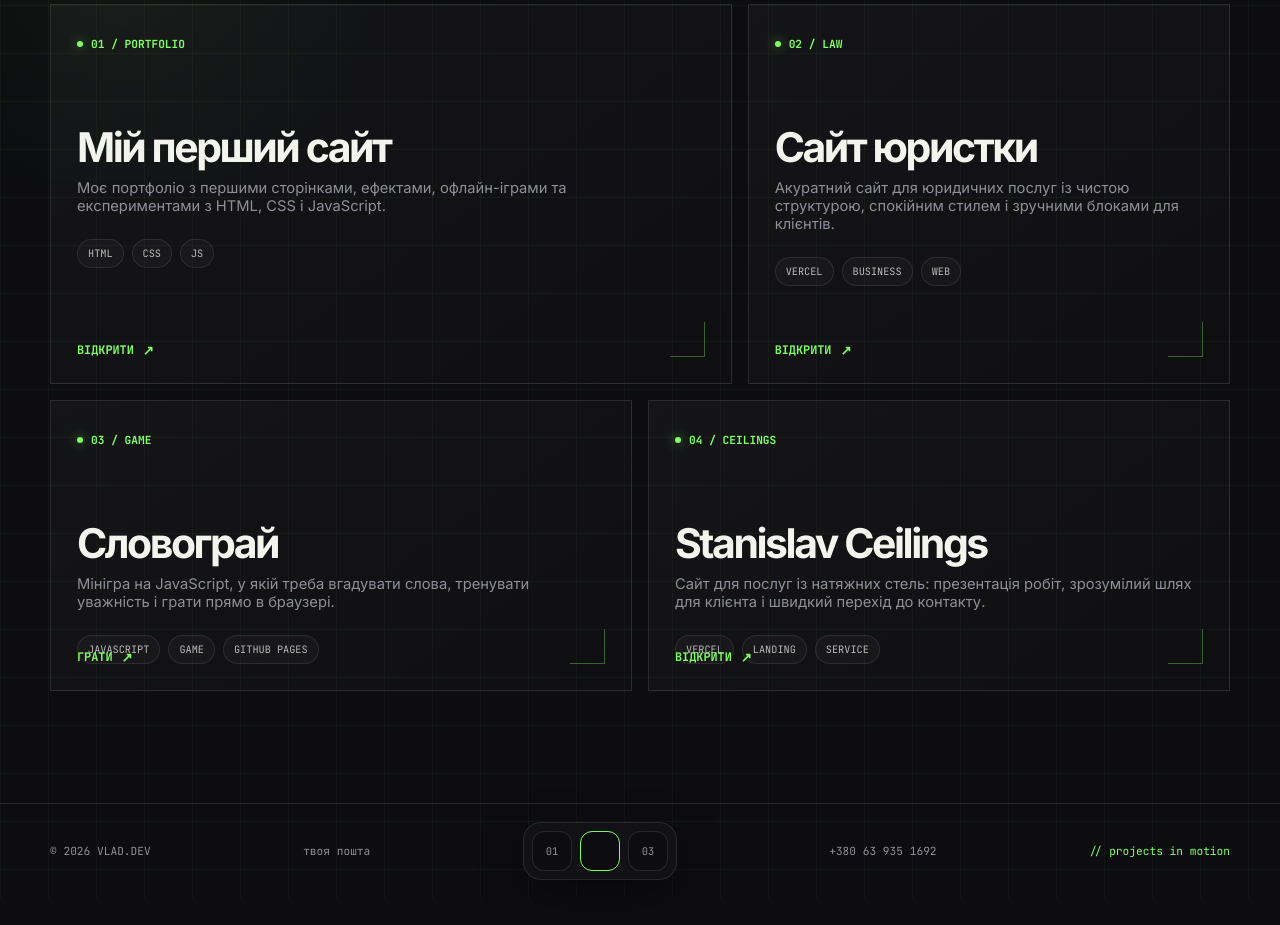
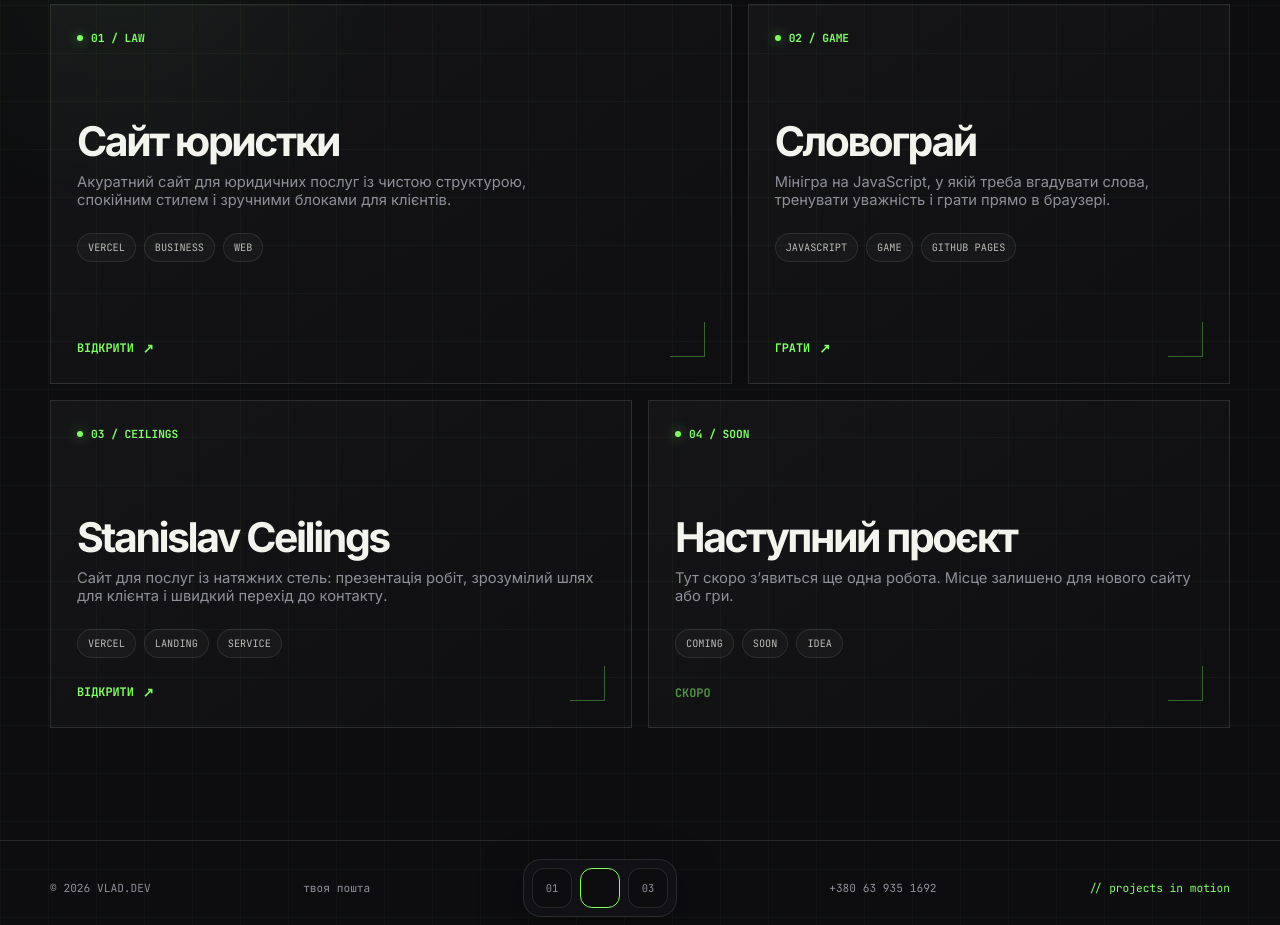
Before and after one commit to Vlad-Coder-design/vlad-portfolio, a plain HTML site: page page-2.html in a window 1280 px wide. Shown: the part 619-1544 px from the top of the page. Before the commit the page ends 1517 px from the top, so only its background shows below. Drawn offline with Linux system fonts and the light colour scheme.

Commit message:
Reorder project cards

```diff
--- a/page-2.html
+++ b/page-2.html
@@ -286,6 +286,8 @@
       position: relative;
       min-height: 270px;
       padding: 26px;
+      display: flex;
+      flex-direction: column;
       border: 1px solid var(--line);
       background: linear-gradient(145deg, rgba(255, 255, 255, 0.035), rgba(255, 255, 255, 0.012));
       overflow: hidden;
@@ -372,9 +374,9 @@
     }
 
     .project-link {
-      position: absolute;
-      left: 26px;
-      bottom: 24px;
+      width: max-content;
+      margin-top: auto;
+      padding-top: 26px;
       display: inline-flex;
       align-items: center;
       gap: 9px;
@@ -384,6 +386,16 @@
       font-weight: 700;
       text-transform: uppercase;
       transition: color 180ms ease, transform 180ms ease;
+    }
+
+    .project-soon {
+      margin-top: auto;
+      padding-top: 26px;
+      color: rgba(127, 255, 100, 0.55);
+      font-family: "JetBrains Mono", monospace;
+      font-size: 0.74rem;
+      font-weight: 700;
+      text-transform: uppercase;
     }
 
     .project-link::after {
@@ -991,19 +1003,7 @@
     <section class="blocks-section" aria-label="Усі проєкти">
       <div class="container blocks-grid">
         <article class="placeholder cursor-target">
-          <span class="project-number">01 / PORTFOLIO</span>
-          <h2 class="project-title">Мій перший сайт</h2>
-          <p class="project-description">Моє портфоліо з першими сторінками, ефектами, офлайн-іграми та експериментами з HTML, CSS і JavaScript.</p>
-          <ul class="project-tags" aria-label="Технології">
-            <li>HTML</li>
-            <li>CSS</li>
-            <li>JS</li>
-          </ul>
-          <a class="project-link cursor-target" href="index.html">Відкрити</a>
-        </article>
-
-        <article class="placeholder cursor-target">
-          <span class="project-number">02 / LAW</span>
+          <span class="project-number">01 / LAW</span>
           <h2 class="project-title">Сайт юристки</h2>
           <p class="project-description">Акуратний сайт для юридичних послуг із чистою структурою, спокійним стилем і зручними блоками для клієнтів.</p>
           <ul class="project-tags" aria-label="Технології">
@@ -1015,7 +1015,7 @@
         </article>
 
         <article class="placeholder cursor-target">
-          <span class="project-number">03 / GAME</span>
+          <span class="project-number">02 / GAME</span>
           <h2 class="project-title">Словограй</h2>
           <p class="project-description">Мінігра на JavaScript, у якій треба вгадувати слова, тренувати уважність і грати прямо в браузері.</p>
           <ul class="project-tags" aria-label="Технології">
@@ -1027,7 +1027,7 @@
         </article>
 
         <article class="placeholder cursor-target">
-          <span class="project-number">04 / CEILINGS</span>
+          <span class="project-number">03 / CEILINGS</span>
           <h2 class="project-title">Stanislav Ceilings</h2>
           <p class="project-description">Сайт для послуг із натяжних стель: презентація робіт, зрозумілий шлях для клієнта і швидкий перехід до контакту.</p>
           <ul class="project-tags" aria-label="Технології">
@@ -1036,6 +1036,18 @@
             <li>Service</li>
           </ul>
           <a class="project-link cursor-target" href="https://stanislav-ceilings-website.vercel.app/" target="_blank" rel="noopener">Відкрити</a>
+        </article>
+
+        <article class="placeholder cursor-target">
+          <span class="project-number">04 / SOON</span>
+          <h2 class="project-title">Наступний проєкт</h2>
+          <p class="project-description">Тут скоро зʼявиться ще одна робота. Місце залишено для нового сайту або гри.</p>
+          <ul class="project-tags" aria-label="Технології">
+            <li>Coming</li>
+            <li>Soon</li>
+            <li>Idea</li>
+          </ul>
+          <p class="project-soon">скоро</p>
         </article>
       </div>
     </section>
@@ -1099,18 +1111,19 @@
         empty: "ПРОЄКТ",
         footer: "// projects in motion",
         projectTitles: [
-          "Мій перший сайт",
           "Сайт юристки",
           "Словограй",
-          "Stanislav Ceilings"
+          "Stanislav Ceilings",
+          "Наступний проєкт"
         ],
         projectDescriptions: [
-          "Моє портфоліо з першими сторінками, ефектами, офлайн-іграми та експериментами з HTML, CSS і JavaScript.",
           "Акуратний сайт для юридичних послуг із чистою структурою, спокійним стилем і зручними блоками для клієнтів.",
           "Мінігра на JavaScript, у якій треба вгадувати слова, тренувати уважність і грати прямо в браузері.",
-          "Сайт для послуг із натяжних стель: презентація робіт, зрозумілий шлях для клієнта і швидкий перехід до контакту."
+          "Сайт для послуг із натяжних стель: презентація робіт, зрозумілий шлях для клієнта і швидкий перехід до контакту.",
+          "Тут скоро зʼявиться ще одна робота. Місце залишено для нового сайту або гри."
         ],
-        projectActions: ["Відкрити", "Відкрити", "Грати", "Відкрити"]
+        projectActions: ["Відкрити", "Грати", "Відкрити"],
+        projectSoon: "скоро"
       },
       en: {
         title: "Vlad.dev — page 02",
@@ -1126,18 +1139,19 @@
         empty: "PROJECT",
         footer: "// projects in motion",
         projectTitles: [
-          "My first website",
           "Lawyer website",
           "Slovohrai",
-          "Stanislav Ceilings"
+          "Stanislav Ceilings",
+          "Next project"
         ],
         projectDescriptions: [
-          "My portfolio with first pages, effects, offline mini-games, and HTML, CSS, and JavaScript experiments.",
           "A polished website for legal services with a clean structure, calm style, and useful client sections.",
           "A JavaScript mini-game where you guess words, train attention, and play directly in the browser.",
-          "A website for stretch-ceiling services with work presentation, a clear client path, and quick contact access."
+          "A website for stretch-ceiling services with work presentation, a clear client path, and quick contact access.",
+          "Another project will appear here soon. This place is saved for a new website or game."
         ],
-        projectActions: ["Open", "Open", "Play", "Open"]
+        projectActions: ["Open", "Play", "Open"],
+        projectSoon: "soon"
       }
     };
 
@@ -1169,6 +1183,9 @@
       });
       document.querySelectorAll(".project-link").forEach((link, index) => {
         link.textContent = copy.projectActions[index] || link.textContent;
+      });
+      document.querySelectorAll(".project-soon").forEach((label) => {
+        label.textContent = copy.projectSoon;
       });
       document.querySelector(".footer-phrase").textContent = copy.footer;
 
```
